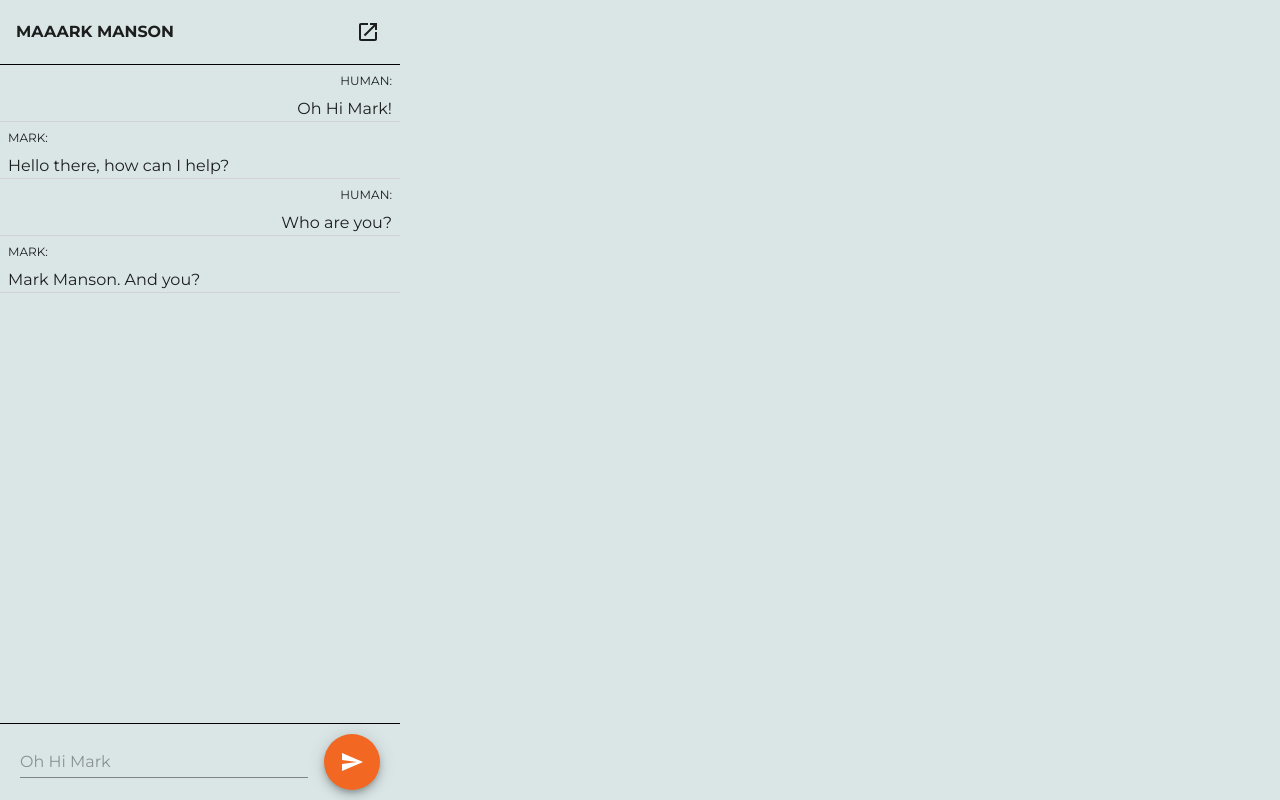
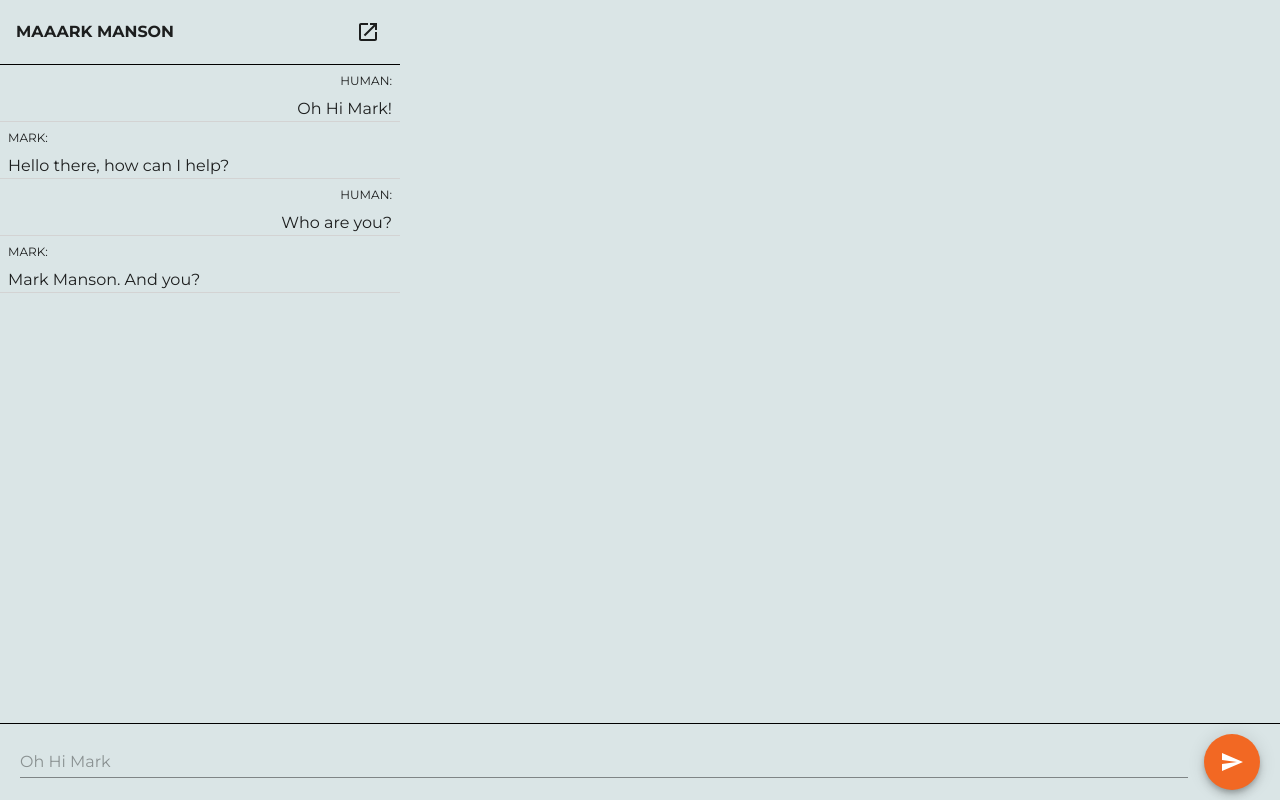
Before and after one commit to alexadrien/maaarkmanson, a React (Create React App) app: page / in a window 1280 px wide. Built offline with nearby package versions, Linux system fonts and the light colour scheme.

Commit message:
Some styling

```diff
--- a/src/App.tsx
+++ b/src/App.tsx
@@ -61,8 +61,8 @@
         ))}
       </Box>
       <Box
-        sx={{
-          position: "absolute",
+        sx={(theme) => ({
+          position: "fixed",
           bottom: 0,
           left: 0,
           right: 0,
@@ -71,8 +71,9 @@
           padding: "10px 20px",
           display: "flex",
           justifyContent: "space-between",
+          background: theme.palette.background.default,
           alignItems: "center",
-        }}
+        })}
       >
         <TextField
           multiline
```
